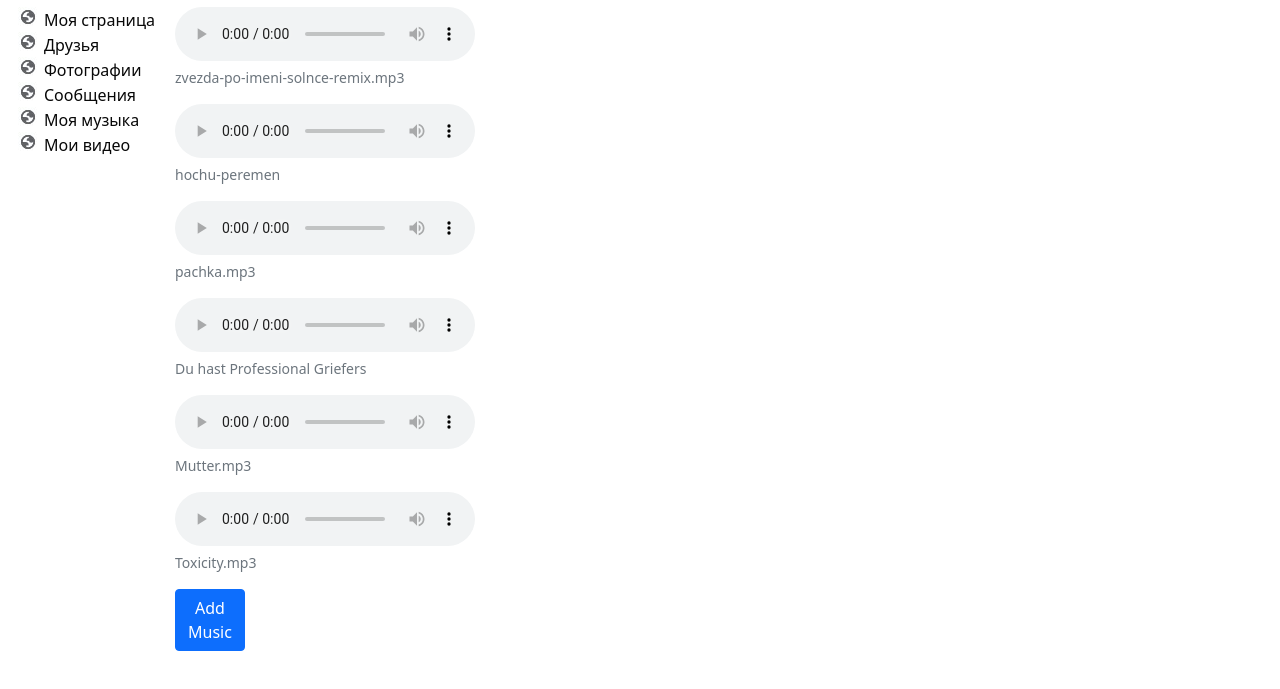
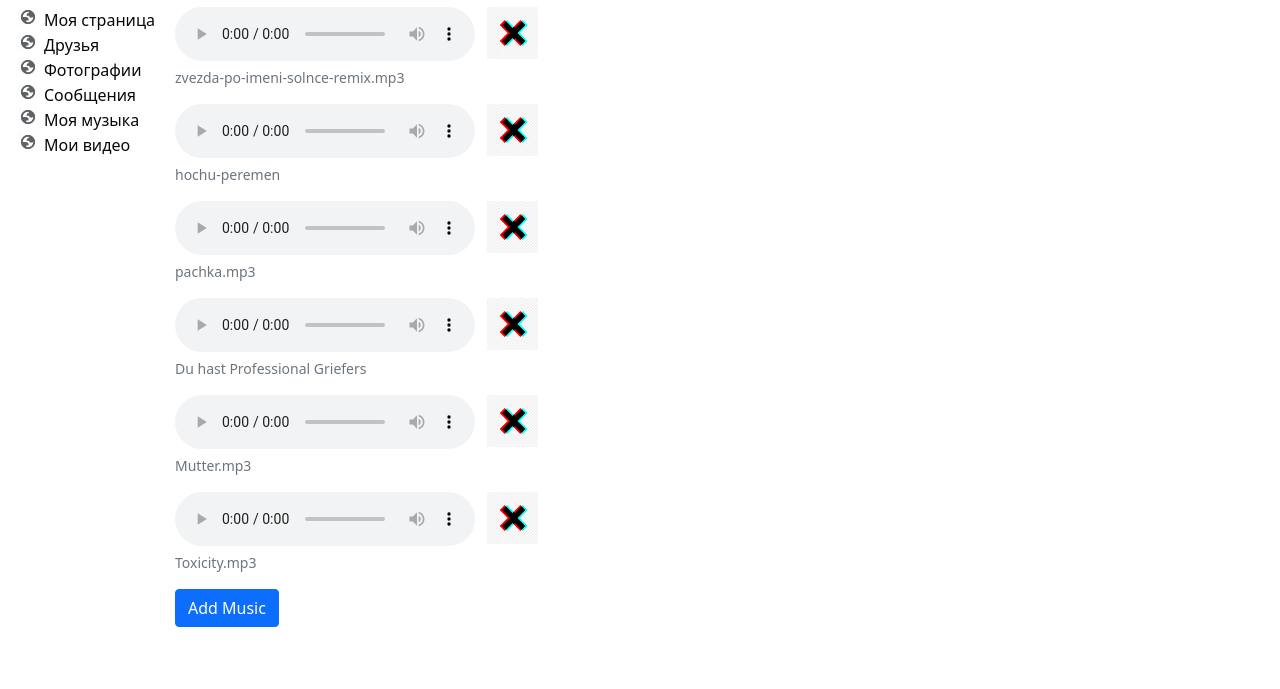
Before and after one commit to DotNetCourseAppalGroup5/DotNetCourseAppalGroup5, a plain HTML site: page Bezhkov/Context/Music.html in a window 1280 px wide. Shown: the part 53-742 px from the top of the page. Drawn offline with nearby package versions, Linux system fonts and the light colour scheme.

Commit message:
add buttons musicHtml

```diff
--- a/Bezhkov/Context/Music.html
+++ b/Bezhkov/Context/Music.html
@@ -63,7 +63,7 @@
                 </div>
                 <main role="main" style="padding-left: 10px;">
                     <div class="row">
-                        <div class="col-8">
+                        <div class="col-5">
                             <div class="d-flex flex-row">
                                 <figure class="figure">
                                     <audio src="Music/2-coy-v-dj-vini_-_zvezda-po-imeni-solnce-remix.mp3"
@@ -72,9 +72,16 @@
                                 </figure>
                             </div>
                         </div>
+                        <div class="col-4">
+                            <form method="GET" action="#">
+                                <input type="image" id="delete" src="Images/5986f897bbe0815db73b10da.png" name="submit"
+                                    style="width: 23%;" />
+                                </input>
+                            </form>
+                        </div>
                     </div>
                     <div class="row">
-                        <div class="col-8">
+                        <div class="col-5">
                             <div class="d-flex flex-row">
                                 <figure class="figure">
                                     <audio src="Music/coy-v_-_hochu-peremen.mp3" controls></audio>
@@ -82,19 +89,35 @@
                                 </figure>
                             </div>
                         </div>
+                        <div class="col-4">
+                            <form method="GET" action="#">
+                                <input type="image" id="delete" src="Images/5986f897bbe0815db73b10da.png" name="submit"
+                                    style="width: 23%;" />
+                                </input>
+                            </form>
+                        </div>
+                    </div>
 
                     <div class="row">
-                            <div class="col-8">
+                        <div class="col-5">
                             <div class="d-flex flex-row">
                                 <figure class="figure">
                                     <audio src="Music/coy-v_-_pachka.mp3" controls></audio>
                                     <figcaption class="figure-caption">pachka.mp3</figcaption>
                                 </figure>
                             </div>
-
+                        </div>
+                        <div class="col-4">
+                            <form method="GET" action="#">
+                                <input type="image" id="delete" src="Images/5986f897bbe0815db73b10da.png" name="submit"
+                                    style="width: 23%;" />
+                                </input>
+                            </form>
+                        </div>
+                    </div>
 
                     <div class="row">
-                                    <div class="col-8">
+                        <div class="col-5">
                             <div class="d-flex flex-row">
                                 <figure class="figure">
                                     <audio
@@ -104,10 +127,19 @@
                                     </figcaption>
                                 </figure>
                             </div>
+                        </div>
+                        <div class="col-4">
+                            <form method="GET" action="#">
+                                <input type="image" id="delete" src="Images/5986f897bbe0815db73b10da.png" name="submit"
+                                    style="width: 23%;" />
+                                </input>
+                            </form>
+                        </div>
+                    </div>
 
 
                     <div class="row">
-                                            <div class="col-8">
+                        <div class="col-5">
                             <div class="d-flex flex-row">
                                 <figure class="figure">
                                     <audio src="Music/Rammstein - Mutter.mp3" controls></audio>
@@ -115,65 +147,88 @@
                                     </figcaption>
                                 </figure>
                             </div>
+                        </div>
+                        <div class="col-4">
+                            <form method="GET" action="#">
+                                <input type="image" id="delete" src="Images/5986f897bbe0815db73b10da.png" name="submit"
+                                    style="width: 23%;" />
+                                </input>
+                            </form>
+                        </div>
+                    </div>
 
 
                     <div class="row">
-                                                    <div class="col-8">
+                        <div class="col-5">
                             <div class="d-flex flex-row">
                                 <figure class="figure">
-                                                                <audio src="Music/System Of A Down - Toxicity.mp3"
-                                                                    controls></audio>
+                                    <audio src="Music/System Of A Down - Toxicity.mp3" controls></audio>
                                     <figcaption class="figure-caption">Toxicity.mp3
                                     </figcaption>
                                 </figure>
                             </div>
+                        </div>
+                        <div class="col-4">
+                            <form method="GET" action="#">
+                                <input type="image" id="delete" src="Images/5986f897bbe0815db73b10da.png" name="submit"
+                                    style="width: 23%;" />
+                                </input>
+                            </form>
+                        </div>
+                    </div>
 
                     <div class="row">
-                                                            <div class="col-md-6">
+                        <div class="col-md-4">
                             <!-- Button trigger modal -->
-                                                                <button type="button" class="btn btn-primary"
-                                                                    data-bs-toggle="modal"
+                            <button type="button" class="btn btn-primary" data-bs-toggle="modal"
                                 data-bs-target="#staticBackdropmusic">
                                 Add Music
                             </button>
                         </div>
                         <!-- Modal -->
-                                                            <div class="modal fade" id="staticBackdropmusic"
-                                                                data-bs-backdrop="static" data-bs-keyboard="false"
-                                                                tabindex="-1" aria-labelledby="staticBackdropmusicLabel"
+                        <div class="modal fade" id="staticBackdropmusic" data-bs-backdrop="static"
+                            data-bs-keyboard="false" tabindex="-1" aria-labelledby="staticBackdropmusicLabel"
                             aria-hidden="true">
                             <div class="modal-dialog modal-dialog-centered">
                                 <div class="modal-content">
                                     <div class="modal-header">
-                                                                            <h5 class="modal-title"
-                                                                                id="staticBackdropmusicLabel">Add Music
+                                        <h5 class="modal-title" id="staticBackdropmusicLabel">
+                                            Add Music
                                         </h5>
-                                                                            <button type="button" class="btn-close"
-                                                                                data-bs-dismiss="modal"
+                                        <button type="button" class="btn-close" data-bs-dismiss="modal"
                                             aria-label="Close"></button>
                                     </div>
                                     <div class="modal-body">
                                         <form method="GET" action="#">
-                                                                                <input type="file" name=music;
-                                                                                    value="music" multiple
-                                                                                    accept="audio/mp3">
+                                            <input type="file" name=music; value="music" multiple accept="audio/mp3">
 
                                             <div class="modal-footer">
-                                                                                    <button type="button"
-                                                                                        class="btn btn-secondary"
-                                                                                        data-bs-dismiss="modal">Close</button>
-                                                                                    <button type="submit"
-                                                                                        class="btn btn-primary">Сhange</button>
+                                                <button type="button" class="btn btn-secondary"
+                                                    data-bs-dismiss="modal">Close
+                                                </button>
+                                                <button type="submit" class="btn btn-primary">Сhange
+                                                </button>
                                         </form>
                                     </div>
                                 </div>
                             </div>
                         </div>
                     </div>
-                                                        <script
-                                                            src="https://cdn.jsdelivr.net/npm/bootstrap@5.0.0-beta3/dist/js/bootstrap.bundle.min.js"
-                                                            integrity="sha384-JEW9xMcG8R+pH31jmWH6WWP0WintQrMb4s7ZOdauHnUtxwoG2vI5DkLtS3qm9Ekf"
-                                                            crossorigin="anonymous"></script>
+            </div>
+        </div>
+        </div>
+        </div>
+        </div>
+        </div>
+        </div>
+        </div>
+        </div>
+        </main>
+        </div>
+        </div>
+        <script src="https://cdn.jsdelivr.net/npm/bootstrap@5.0.0-beta3/dist/js/bootstrap.bundle.min.js"
+            integrity="sha384-JEW9xMcG8R+pH31jmWH6WWP0WintQrMb4s7ZOdauHnUtxwoG2vI5DkLtS3qm9Ekf" crossorigin="anonymous">
+            </script>
 
     </body>
 
```
Also changed, not shown: Bezhkov/Context/Message.html (+14 -1 lines), Bezhkov/Context/Photo.html (+16 -10 lines), Bezhkov/Context/Video.html (+5 -3 lines), Bezhkov/Context/Images/5986f897bbe0815db73b10da.png (added), Bezhkov/Context/Photo/index.jpg. Lines whose indentation alone changed are shown as unchanged.
